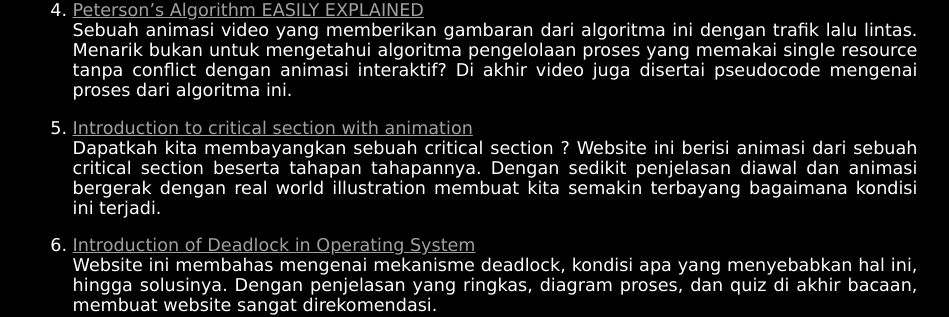
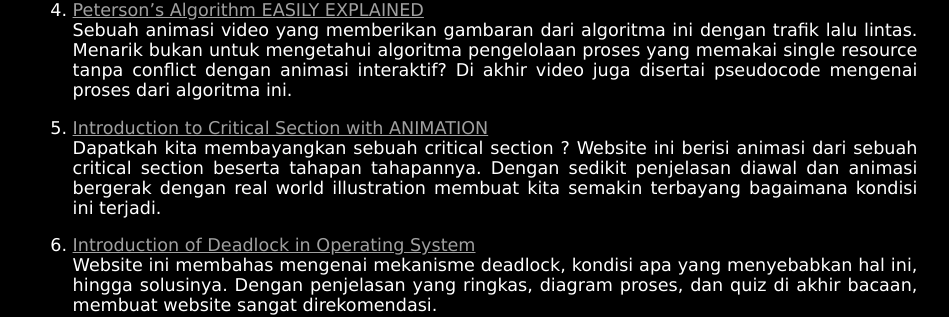
Before and after one commit to radityarestan/os211, a Jekyll site: the page built from w07.md, in a window 1280 px wide. Shown: the part 632-949 px from the top of the page, without its empty margins (165-1114 px from the left). Built offline with Jekyll 4.4.1, drawn with Linux system fonts in a browser that asks for light colours; our own code applies the rules of GitHub Pages for plain Markdown files.

Commit message:
OS211 radityarestan

```diff
--- a/w07.md
+++ b/w07.md
@@ -18,7 +18,7 @@ dalam sebuah ilustrasi dunia nyata dan penjelasan yang dekat dengan konsep sehar
 4. [Peterson's Algorithm EASILY EXPLAINED](https://www.youtube.com/watch?v=r3Ma_4_vF2s)<br>
 Sebuah animasi video yang memberikan gambaran dari algoritma ini dengan trafik lalu lintas. Menarik bukan untuk mengetahui algoritma pengelolaan proses yang memakai single resource tanpa conflict dengan animasi interaktif? Di akhir video juga disertai pseudocode mengenai proses dari algoritma ini.
 
-5. [Introduction to critical section with animation](https://tuxthink.blogspot.com/2013/07/introduction-to-critical-section-with.html)<br>
+5. [Introduction to Critical Section with ANIMATION](https://tuxthink.blogspot.com/2013/07/introduction-to-critical-section-with.html)<br>
 Dapatkah kita membayangkan sebuah critical section ? Website ini berisi animasi dari sebuah critical section beserta tahapan tahapannya. Dengan sedikit penjelasan diawal dan animasi bergerak dengan real world illustration membuat kita semakin terbayang bagaimana kondisi ini terjadi.
 
 6. [Introduction of Deadlock in Operating System](https://www.geeksforgeeks.org/introduction-of-deadlock-in-operating-system/)<br>
```
Also changed, not shown: 7 other files.
